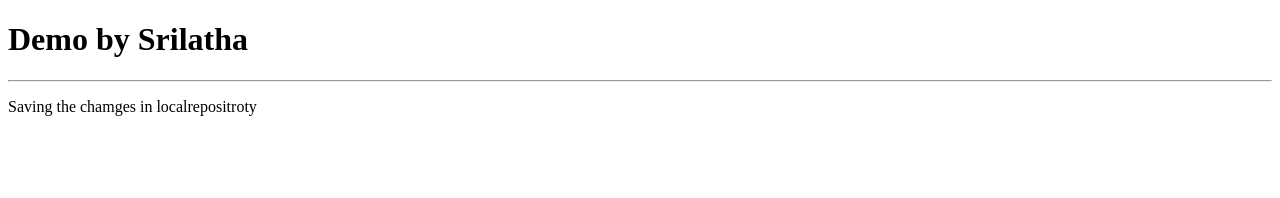
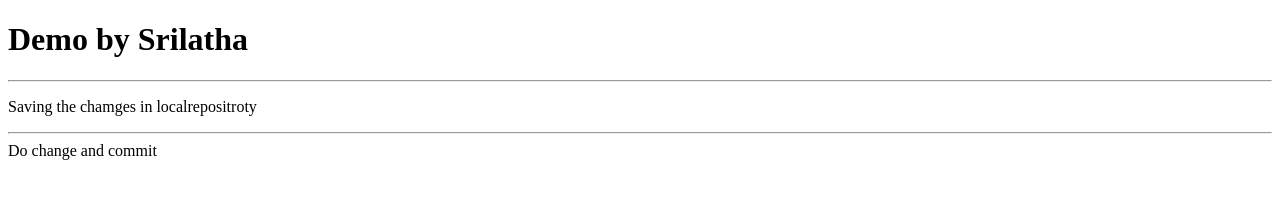
Before and after one commit to srilu2828/SampleExamples, a plain HTML site: page index.html in a window 1280 px wide. Drawn offline with Linux system fonts and the light colour scheme.

Commit message:
Third Commit

```diff
--- a/index.html
+++ b/index.html
@@ -10,5 +10,6 @@
     <h1>Demo by Srilatha</h1>
     <hr>
     <p>Saving the chamges in localrepositroty</p>
+    <hr>Do change and commit
 </body>
 </html>
```
